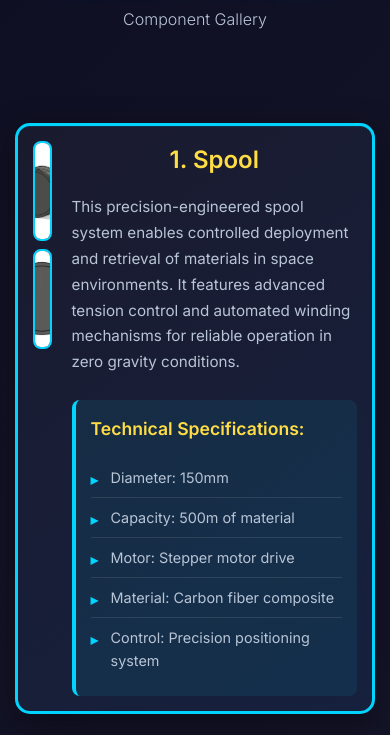
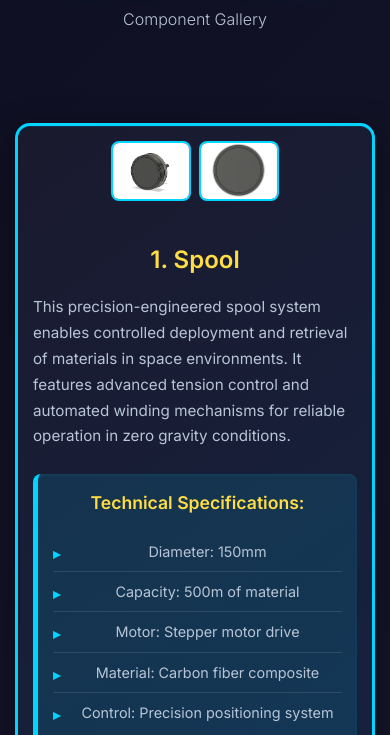
Before and after one commit to ParthZanwar01/Space-Apps-Web, a plain HTML site: page index.html in a window 390 px wide. Shown: the part 109-844 px from the top of the page. Drawn offline with Linux system fonts and the light colour scheme.

Commit message:
Update styles.css

```diff
--- a/styles.css
+++ b/styles.css
@@ -78,9 +78,9 @@ body {
 .component-images {
     display: flex;
     gap: 10px;
-    margin-bottom: 25px;
-    justify-content: center;
-    flex-wrap: wrap;
+    flex-direction: column;
+    flex-shrink: 0;
+    width: 120px;
 }
 
 .component-image {
@@ -104,7 +104,7 @@ body {
     font-weight: 600;
     color: #ffdd44;
     margin-bottom: 15px;
-    text-align: center;
+    text-align: left;
 }
 
 .component-description {
@@ -112,15 +112,16 @@ body {
     font-size: 1rem;
     line-height: 1.7;
     margin-bottom: 25px;
-    text-align: justify;
+    text-align: left;
 }
 
 .component-specs {
-    background: rgba(0, 212, 255, 0.08);
+    background: rgba(0, 212, 255, 0.12);
     padding: 18px;
     border-radius: 8px;
-    border-left: 4px solid #00d4ff;
+    border-left: 5px solid #00d4ff;
     margin-top: 15px;
+    box-shadow: inset 0 1px 3px rgba(0, 212, 255, 0.1);
 }
 
 .component-specs h3 {
@@ -156,6 +157,11 @@ body {
 
 .component-specs li:last-child {
     border-bottom: none;
+}
+
+.component-info {
+    flex: 1;
+    min-width: 0;
 }
 
 .footer {
@@ -199,26 +205,29 @@ body {
     }
 
     .component-section {
-        min-width: auto;
-        max-width: 100%;
+        flex-direction: column;
+        align-items: center;
+        text-align: center;
         width: 100%;
         max-width: 400px;
     }
 
     .component-images {
-        flex-direction: column;
-        align-items: center;
+        flex-direction: row;
+        justify-content: center;
+        width: 100%;
+        margin-bottom: 20px;
         gap: 8px;
     }
 
     .component-image {
-        width: 100%;
-        max-width: 180px;
-        height: 100px;
+        width: 80px;
+        height: 60px;
     }
 
     .component-title {
         font-size: 1.5rem;
+        text-align: center;
     }
 
     .component-description {
```
